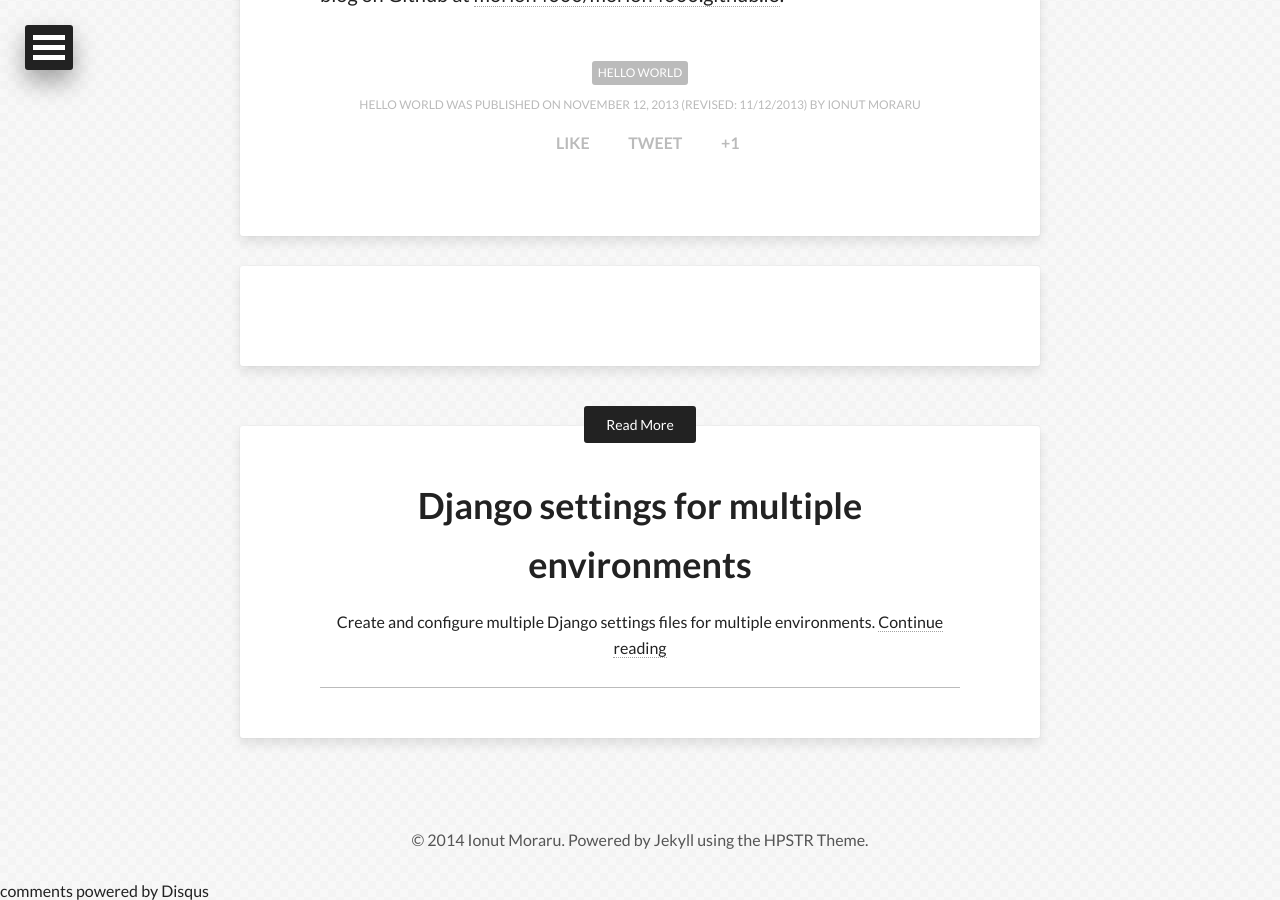
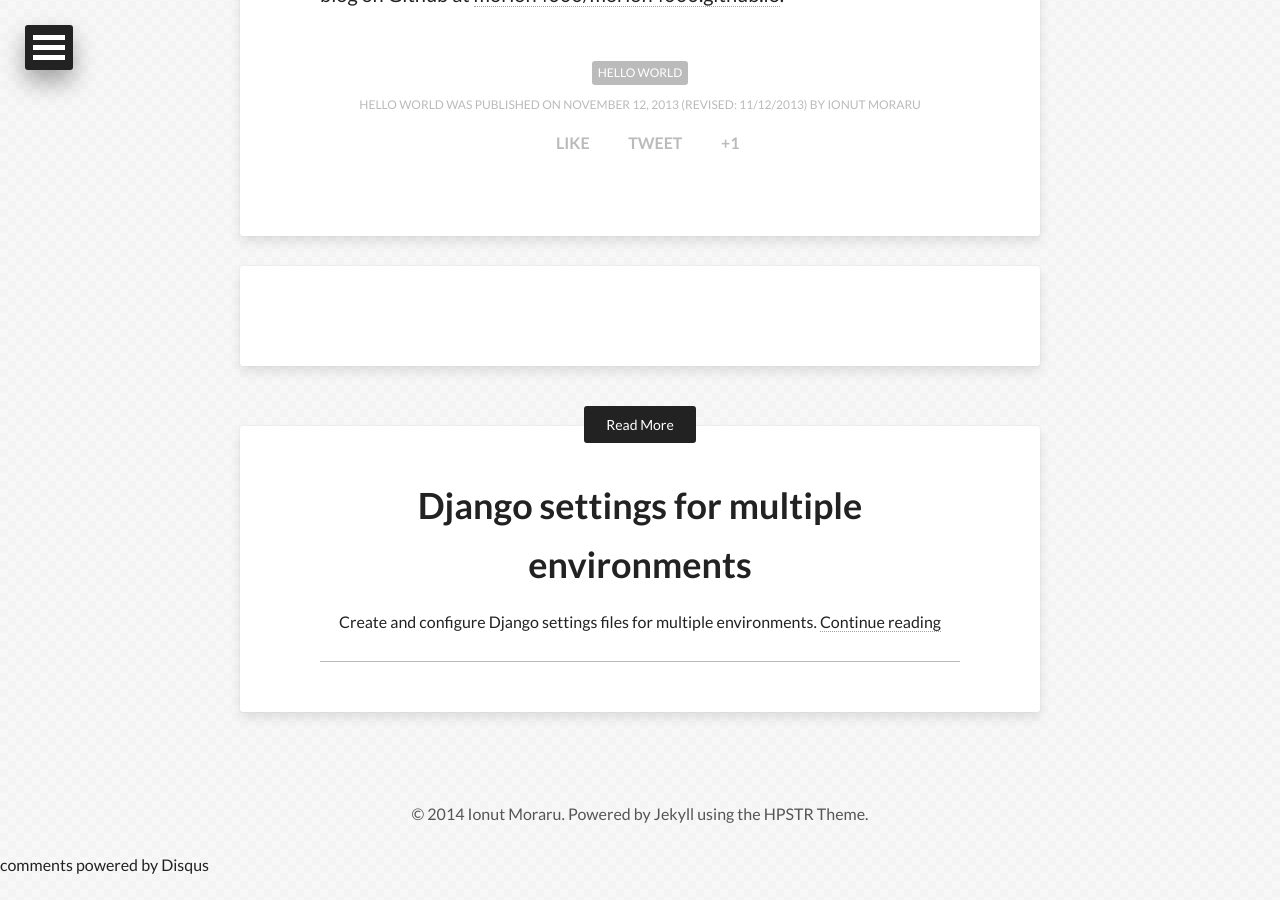
Before and after one commit to morion4000/morion4000.github.io, a Jekyll site: the page built from _posts/2013-11-12-hello-world.md, in a window 1280 px wide and 900 px high, scrolled down 631 px. Built offline with Jekyll 4.4.1, drawn with Linux system fonts in a browser that asks for light colours; nearby versions of some CDN libraries; comment, search, counter and statistics services are not loaded; after the commit the page ends 1505 px from its top, so only the background shows below that.

Commit message:
Spell check

```diff
--- a/_posts/2014-02-02-django-settings-for-multiple-environments.md
+++ b/_posts/2014-02-02-django-settings-for-multiple-environments.md
@@ -1,7 +1,7 @@
 ---
 layout: post
 title: Django settings for multiple environments
-description: "Create and configure multiple Django settings files for multiple environments."
+description: "Create and configure Django settings files for multiple environments."
 modified: 2014-02-02
 tags: [django, settings, local, heroku]
 image:
@@ -78,7 +78,7 @@ Locally there are several ways of setting the path for the settings module. You
 export DJANGO_SETTINGS_MODULE=project.settings.local
 {% endhighlight %}
 
-or assign the `--settings` flag when starting the development server:
+Or assign the `--settings` flag when starting the development server:
 
 {% highlight bash %}
 python manage.py runserver --settings=project.setttings.local
```
Also changed, not shown: other parts of _posts/2014-02-02-django-settings-for-multiple-environments.md (+1 -1 lines).
